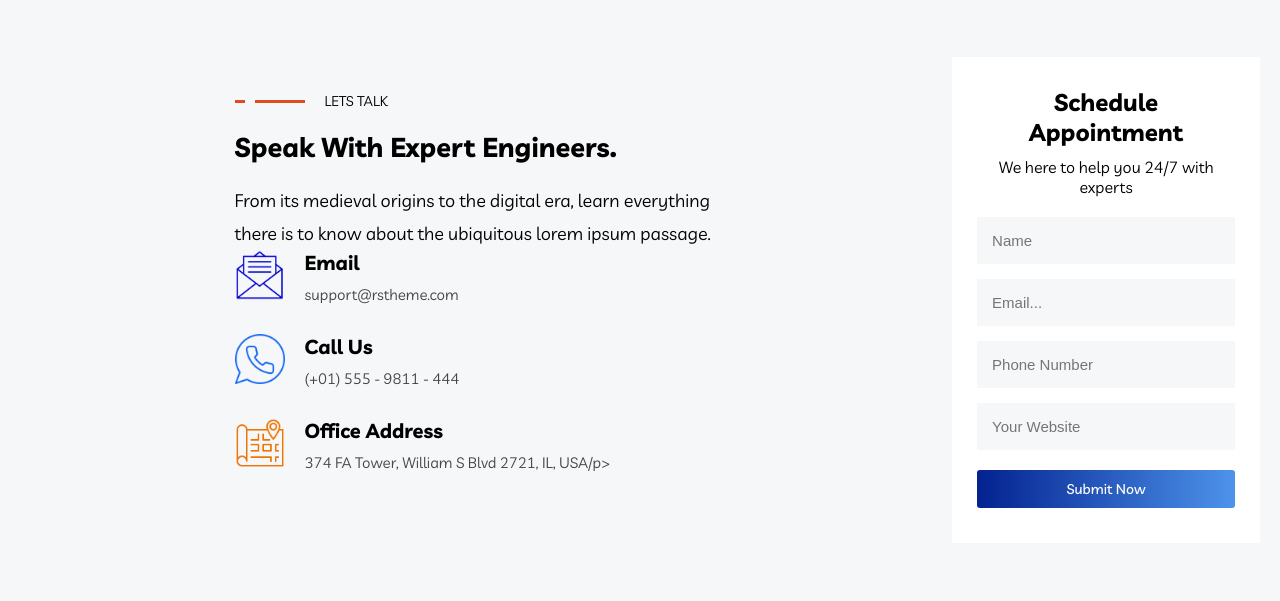
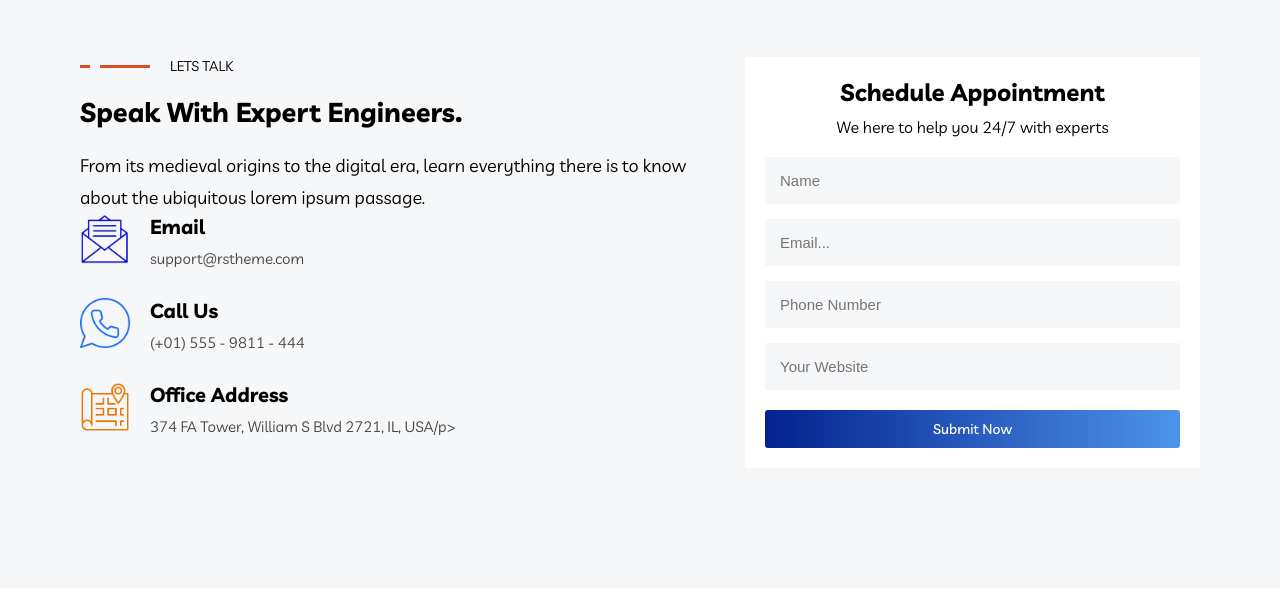
Before and after one commit to front-end-by-rimantas/32-grupe-portfolio-braintech, a website: page index.html in a window 1280 px wide. Shown: the part 4679-5280 px from the top of the page. Drawn offline with Linux system fonts and the light colour scheme.

Commit message:
General layout fixes for "lets talk" section

```diff
--- a/css/pages/home.css
+++ b/css/pages/home.css
@@ -682,6 +682,7 @@ body .lets-talk {
     flex-direction: column;
     justify-content: flex-start;
     text-align: center;
+    width: 100%;
 }
 
 .form-info {
@@ -696,56 +697,6 @@ body .lets-talk {
     padding: 15px;
     background-color: #f6f7f9;
     border-style: none;
-}
-
-@media (min-width: 992px) {
-    body .lets-talk {
-        display: flex;
-        flex-direction: row;
-    }
-
-    .lets-talk > .row,
-    .service {
-        width: 960px;
-        display: flex;
-        flex-direction: row;
-        align-items: center;
-
-        gap: 20px;
-        padding: 30px 25px 35px;
-    }
-
-    .lets-talk > .contact-form {
-        width: auto;
-        display: flex;
-        flex-direction: row;
-        justify-content: flex-start;
-        text-align: left;
-    }
-}
-
-@media (min-width: 1200px) {
-    .container > .row {
-        width: 1140px;
-    }
-    .lets-talk > .row,
-    .service {
-        width: 960px;
-        display: flex;
-        flex-direction: row;
-        align-items: center;
-        justify-content: center;
-        gap: 20px;
-        padding: 30px 25px 35px;
-    }
-
-    .lets-talk > .contact-form {
-        width: auto;
-        display: flex;
-        flex-direction: row;
-        justify-content: center;
-        text-align: left;
-    }
 }
 
 /* lets talk end */
--- a/index.html
+++ b/index.html
@@ -347,14 +347,14 @@
 
     <!-- lets talk start -->
     <section class="container lets-talk">
-        <div class="row service">
-            <div class="col-12 col-md-7">
+        <div class="row">
+            <div class="service col-12 col-md-7">
                 <div class="">
                     <p class="section-title">Lets talk</p>
                     <h2 class="title">Speak With Expert Engineers.</h2>
-                    <p class="content">From its medieval origins to the digital era, learn everything there
-                        is to know about the ubiquitous lorem ipsum passage.</p>
+                    <p class="content">From its medieval origins to the digital era, learn everything there is to know about the ubiquitous lorem ipsum passage.</p>
                 </div>
+                <div>
                     <div class="contact-info">
                         <img class="contact-img" src="./img/content-2/4.png" alt="email">
                         <div>
@@ -378,7 +378,7 @@
                     </div>
                 </div>
             </div>
-        <div class="row contact-form col-12 col-md-5">
+            <div class="contact-form col-12 col-md-5">
                 <form class="form ">
                     <div class="col-12">
                         <h2 class="form-title">
@@ -404,6 +404,7 @@
                         Submit Now
                     </button>
                 </form>
+            </div>
         </div>
     </section>
     <!-- lets talk end -->
```
Lines whose indentation alone changed are shown as unchanged.
